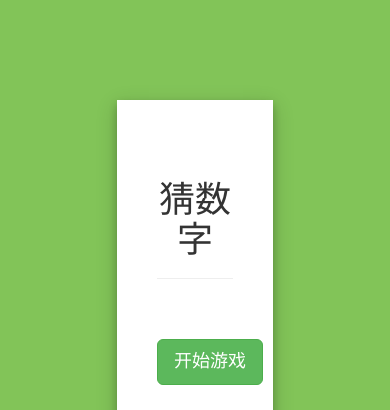
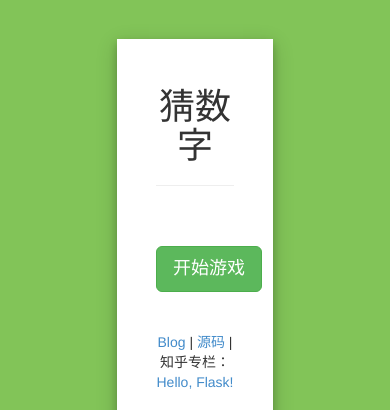
Before and after one commit to helloflask/guess, a Flask app: page / in a window 390 px wide; the page is wider, and only the part inside the window is pictured. Shown: the top 410 px of that part. Run offline with Flask 2, Linux system fonts and the light colour scheme; some libraries are stand-ins or nearby versions.

Commit message:
mobile responsive #test

```diff
--- a/templates/base.html
+++ b/templates/base.html
@@ -12,8 +12,8 @@
     }
     .warpper {
         width: 40%;
-        margin:100px auto;
-        padding:40px;
+        margin:10% auto;
+        padding:2% 10%;
         background: #fff;
         box-shadow: 0 4px 8px 0 rgba(0, 0, 0, 0.2), 0 6px 20px 0 rgba(0, 0, 0, 0.19);
     }
--- a/templates/guess.html
+++ b/templates/guess.html
@@ -3,8 +3,8 @@
 
 {% block page_content %}
 <div class="row">
-    <div class="col-md-4"></div>
-    <div class="col-md-4">
+    <div class="col-md-4 col-xs-2"></div>
+    <div class="col-md-4 col-xs-8">
         {{ wtf.quick_form(form) }}
     </div>
 </div>
```
